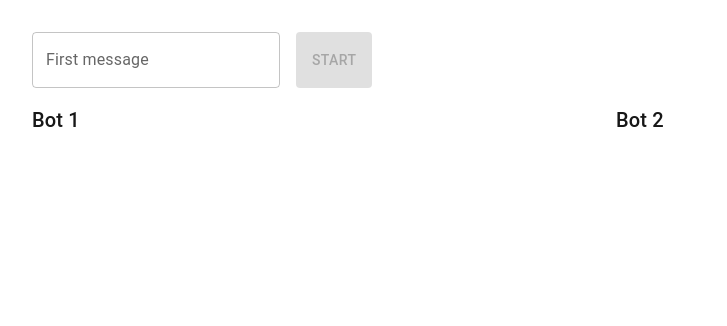
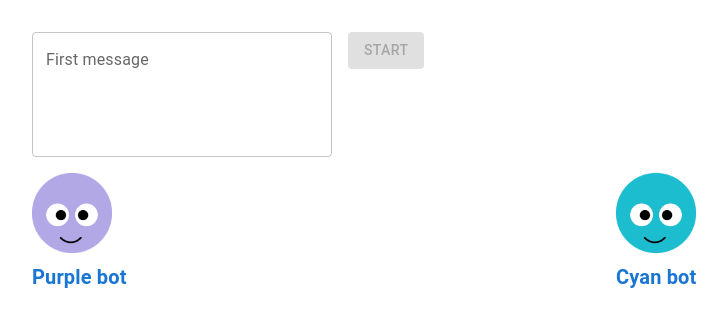
Before and after one commit to GuiLec/twobots, a Next.js app: page / in a window 1280 px wide. Shown: the top 326 px of the page, without its empty margins (32-759 px from the left). Built offline with nearby package versions, Linux system fonts and the light colour scheme.

Commit message:
add images

```diff
--- /dev/null
+++ b/src/components/TwoBots/TwoBots.module.css
@@ -0,0 +1,4 @@
+.botImage {
+  height: 80px;
+  width: 80px;
+}
--- a/src/components/TwoBots/TwoBots.tsx
+++ b/src/components/TwoBots/TwoBots.tsx
@@ -11,6 +11,7 @@ import {
 import { postChat } from "@/modules/chat/postChat";
 import Markdown from "react-markdown";
 import { ChatMessage } from "@/modules/chat/interface";
+import styles from "./TwoBots.module.css";
 
 enum Bots {
   Bot1 = "user1",
@@ -95,11 +96,15 @@ export const TwoBots = () => {
         <Stack spacing={2} direction="row">
           <TextField
             label="First message"
+            multiline
+            rows={4}
+            sx={{ width: 300 }}
             variant="outlined"
             placeholder="Enter the first message"
             value={inputValue}
             onChange={handleChange}
           />
+          <Box>
             <Button
               disabled={inputValue === ""}
               type="submit"
@@ -108,6 +113,7 @@ export const TwoBots = () => {
             >
               {getSubmitButtonLabel(playingState)}
             </Button>
+          </Box>
         </Stack>
       </FormControl>
       <Stack
@@ -119,13 +125,25 @@ export const TwoBots = () => {
         }}
       >
         <Box sx={{ display: "flex", flexDirection: "column", flex: 1 }}>
-          <Typography variant="h6">Bot 1</Typography>
+          <img src="/bot1.png" alt="bot1" className={styles.botImage} />
+          <Typography
+            variant="h6"
+            sx={{ fontWeight: "bold", color: "primary.main", paddingY: 1 }}
+          >
+            Purple bot
+          </Typography>
           <Typography component="div">
             <Markdown>{bot1Message}</Markdown>
           </Typography>
         </Box>
         <Box sx={{ display: "flex", flexDirection: "column", flex: 1 }}>
-          <Typography variant="h6">Bot 2</Typography>
+          <img src="/bot2.png" alt="bot2" className={styles.botImage} />
+          <Typography
+            variant="h6"
+            sx={{ fontWeight: "bold", color: "primary.main", paddingY: 1 }}
+          >
+            Cyan bot
+          </Typography>
           <Typography component="div">
             <Markdown>{bot2Message}</Markdown>
           </Typography>
```
Lines whose indentation alone changed are shown as unchanged.
